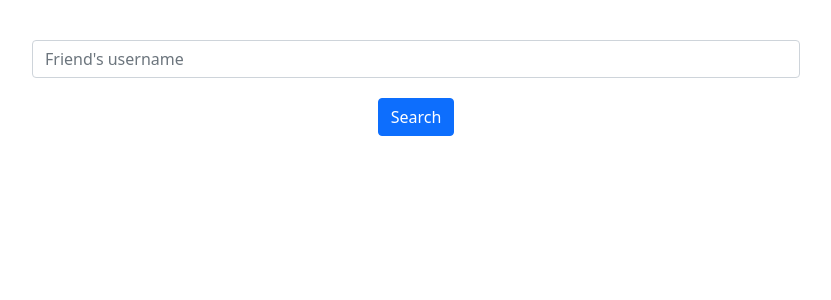
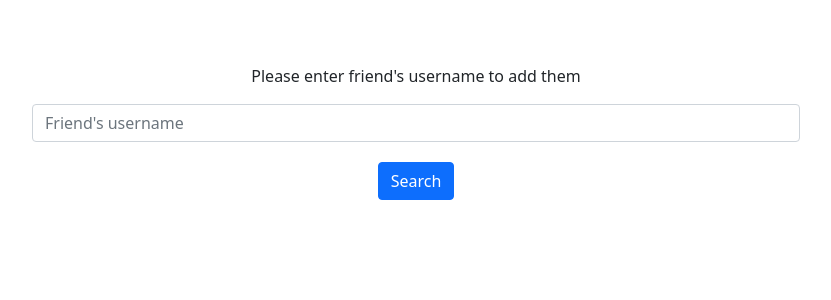
Before and after one commit to Filip4231/MLC, a Flask app: page /addfriend in a window 1280 px wide. Shown: the part 58-358 px from the top of the page, without its empty margins (224-1055 px from the left). Run offline with Flask 3, Linux system fonts and the light colour scheme; a user stored in the database is signed in; some libraries are stand-ins or nearby versions.

Commit message:
Improving website proportions (changes from pixels to vh and vw)

```diff
--- a/static/styles.css
+++ b/static/styles.css
@@ -1,7 +1,7 @@
 form{
     margin-left: 20%;
     margin-right: 20%;
-    margin-top: 40px;
+    margin-top: 1%;
 }
 
 h1{
--- a/templates/addfriend.html
+++ b/templates/addfriend.html
@@ -5,6 +5,8 @@
 {% endblock %}
 
 {% block main %}
+    <p style="margin-bottom: 8vh;"></p>
+    <p class="center">Please enter friend's username to add them</p>
     <form action="/addfriend" method="POST">
         <input required name="username" type="text" class="form-control" placeholder="Friend's username" autocomplete="off">
         <div class="center">
--- a/templates/index.html
+++ b/templates/index.html
@@ -6,6 +6,7 @@
 
 {% block main %}
     <p>
+        <p style="margin-bottom: 8vh;"></p>
         {% if session.get("user_id") %}
         <h1>MyLittleChat</h1>
         <h3 class="center">Hi {{username}}!</h3>
--- a/templates/login.html
+++ b/templates/login.html
@@ -5,6 +5,7 @@
 {% endblock %}
 
 {% block main %}
+    <p style="margin-bottom: 8vh;"></p>
     <h1>Login to MyLittleChat</h1>
     <p class="alert">{{message}}</p>
     <form action="/login" method="POST">
```
